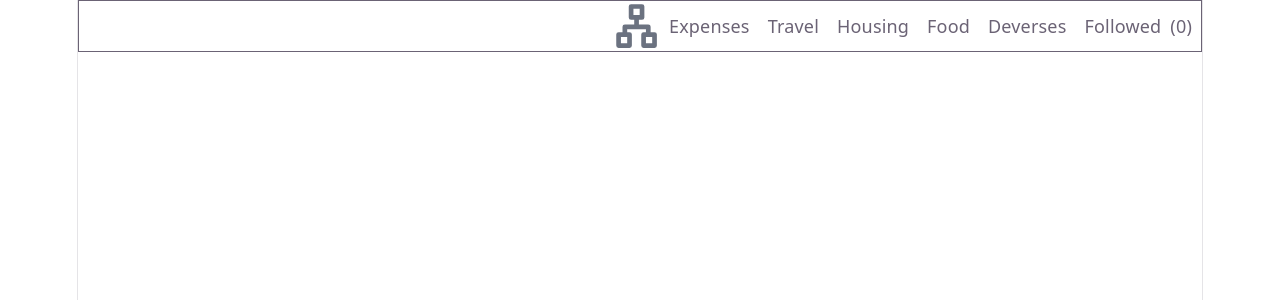
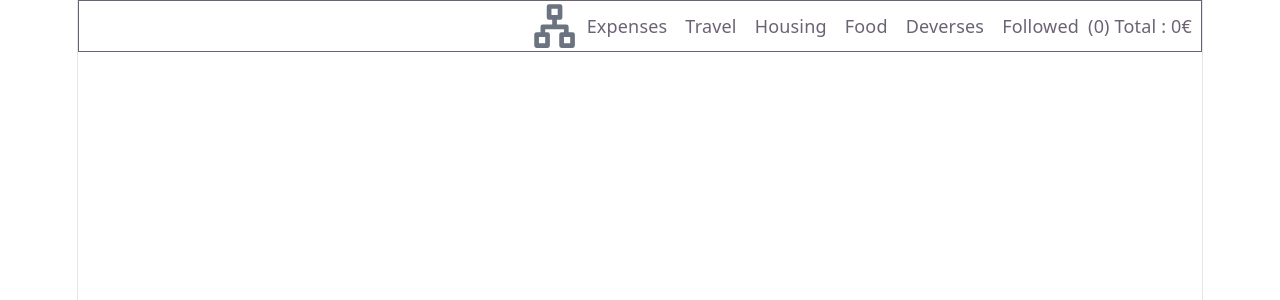
Before and after one commit to R4mTex/Expense-Tracker-Minimal, a React (Vite) app in the folder front/: page /followed in a window 1280 px wide. Shown: the top 300 px of the page. Built offline with nearby package versions, Linux system fonts and the light colour scheme.

Commit message:
add a calculated total amount function

```diff
--- a/front/src/App.tsx
+++ b/front/src/App.tsx
@@ -3,10 +3,12 @@ import { useEffect, useState } from "react";
 import { Route, Routes } from "react-router";
 import FollowedPage from "./pages/Followed/FollowedPage";
 import HomePage from "./pages/HomePage";
+import { amountData } from "./data/amountData";
 
 function App() {
     const [followed, setFollowed] = useState<number[]>([]);
     const [isInitialized, setIsInitialized] = useState<boolean>(false);
+    const [totalAmount, setTotalAmount] = useState<number>(0);
 
     const handleClick = (id: number) => {
         if (followed.includes(id)) {
@@ -17,6 +19,23 @@ function App() {
                 alert("5 Expenses Followed ! ");
             }
         }
+    };
+
+    const calculateTotalAmount = () => {
+        const amounts: number[] = [];
+        followed.forEach((id) => {
+            const amount = amountData.find((item) => item.id === id)?.amount;
+
+            if (amount !== undefined) {
+                amounts.push(amount);
+            }
+        });
+        let calculatedTotalAmount = 0;
+        for (let i = 0; i < amounts.length; i++) {
+            calculatedTotalAmount += amounts[i];
+        }
+        setTotalAmount(calculatedTotalAmount);
+        /*REFACTO WITH reduce()*/
     };
 
     useEffect(() => {
@@ -32,9 +51,13 @@ function App() {
         }
     }, [followed, isInitialized]);
 
+    useEffect(() => {
+        calculateTotalAmount();
+    }, [followed]);
+
     return (
         <>
-            <NavBar followed={followed} />
+            <NavBar followed={followed} totalAmount={totalAmount} />
             <Routes>
                 <Route path="/" element={<HomePage followed={followed} handleClick={handleClick} />}>
                     {" "}
--- a/front/src/layout/NavigationBar.tsx
+++ b/front/src/layout/NavigationBar.tsx
@@ -40,7 +40,7 @@ const menuList: MenuItem[] = [
     },
 ];
 
-function NavBar({ followed }: { followed: number[] }) {
+function NavBar({ followed, totalAmount }: { followed: number[]; totalAmount: number }) {
     const [clickedMenu, setClickedMenu] = useState<string | null>(null);
     const navigate = useNavigate();
     return (
@@ -62,7 +62,11 @@ function NavBar({ followed }: { followed: number[] }) {
                                 navigate(menu.path);
                             }}>
                             {menu.name}
-                            {menu.name === "Followed" && <span className="ml-2">{"(" + followed.length + ")"}</span>}
+                            {menu.name === "Followed" && (
+                                <span className="ml-2">
+                                    {"(" + followed.length + ")" + " Total : " + totalAmount + "€"}
+                                </span>
+                            )}
                         </button>
                     ))}
                 </div>
```
